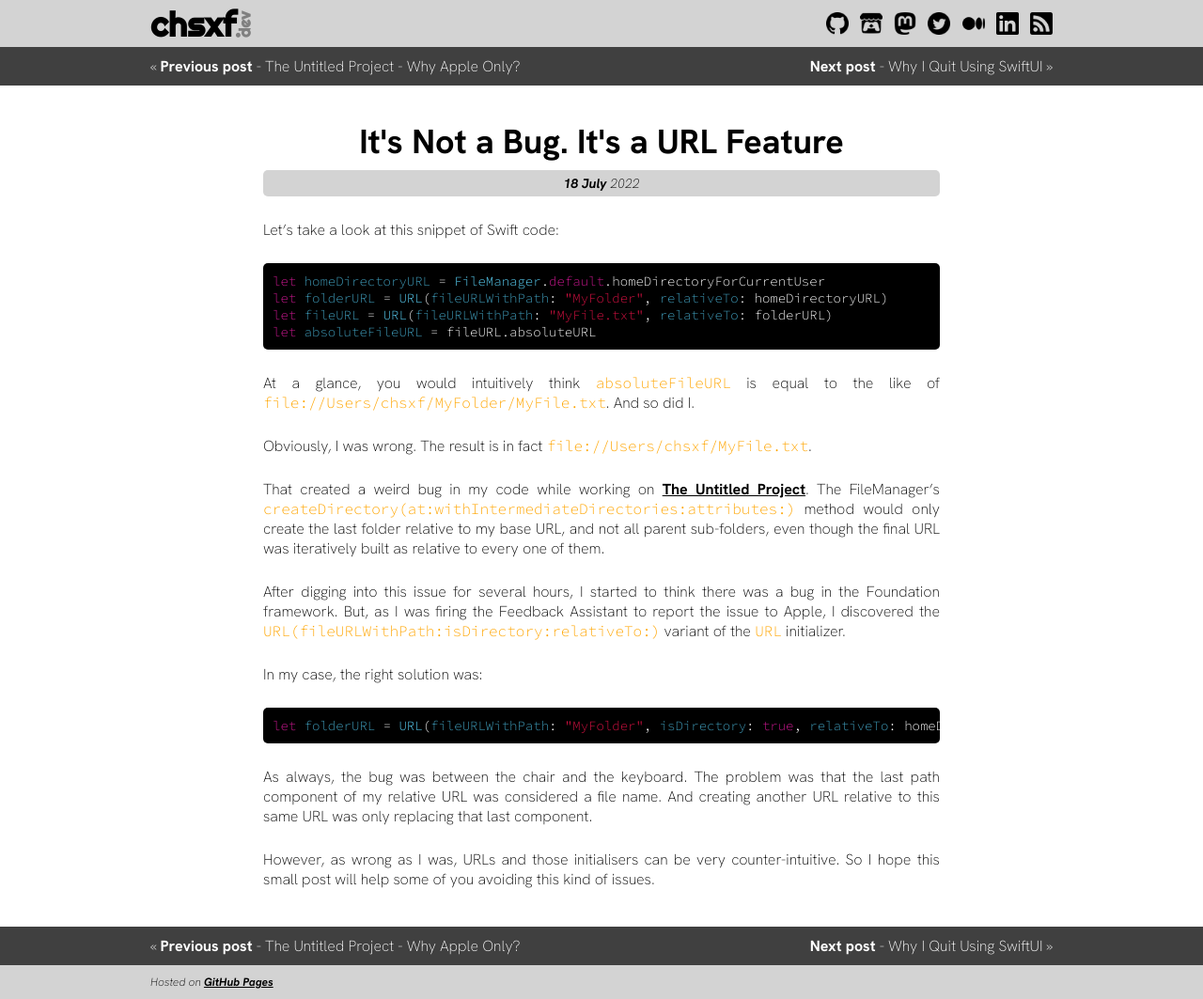
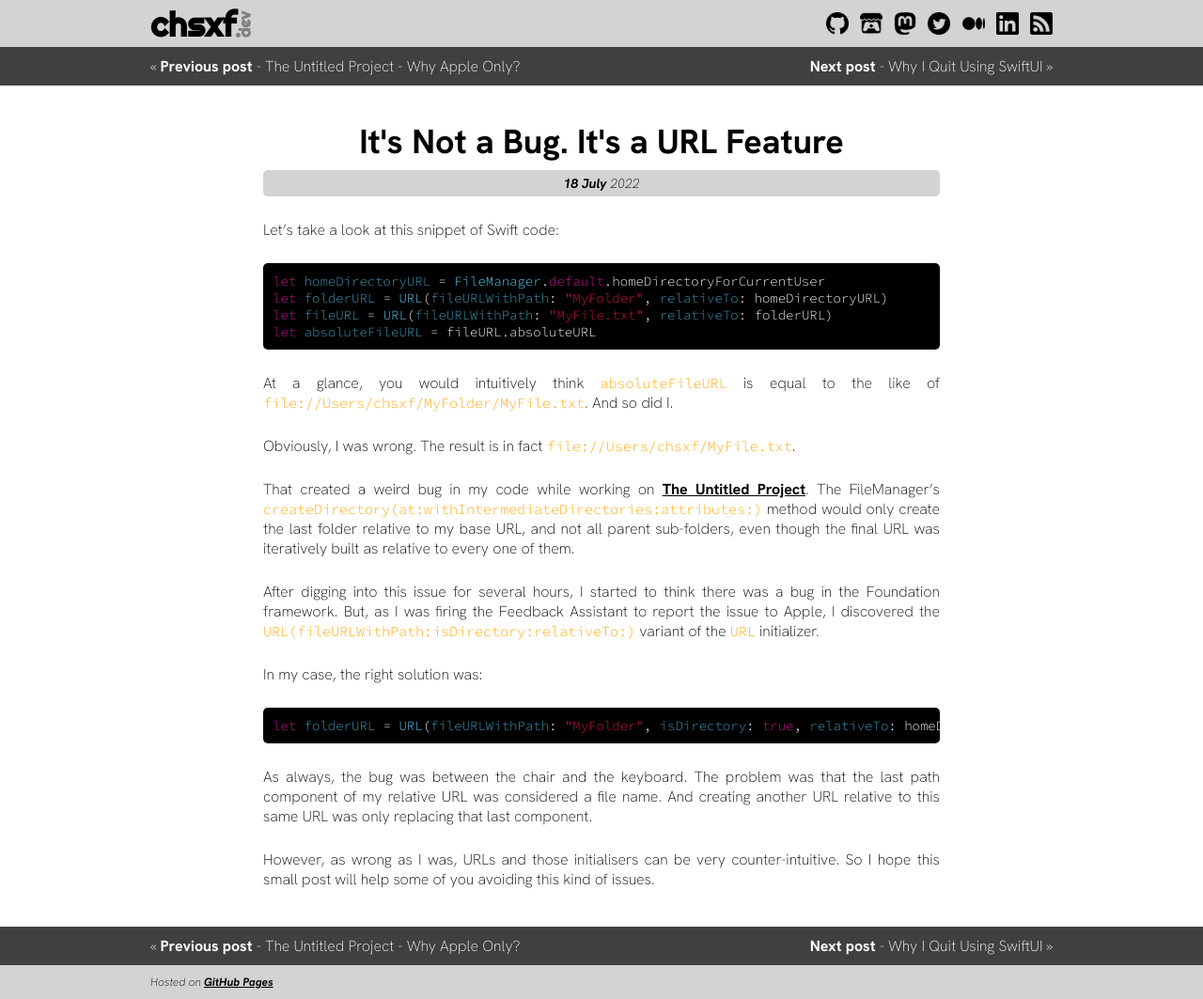
Before and after one commit to chsxf/chsxf, a Jekyll site: the page built from _posts/2022-07-18-4-not-a-bug-an-url-feature.md, in a window 1280 px wide and 1063 px high. Shown: the whole window at 94% size. Built offline with Jekyll 4.4.1, drawn with Linux system fonts in a browser that asks for light colours.

Commit message:
🎨 Updated style sheet to allow code in lists

```diff
--- a/_sass/main.scss
+++ b/_sass/main.scss
@@ -254,9 +254,12 @@
       }
     }
 
-    p code {
-      font-family: "Source Code Pro", monospace;
-      color: orange;
+    p, ul, ol {
+      code {
+        font-family: "Source Code Pro", monospace;
+        color: orange;
+        font-size: 15px;
+      }
     }
 
     h1 {
```
